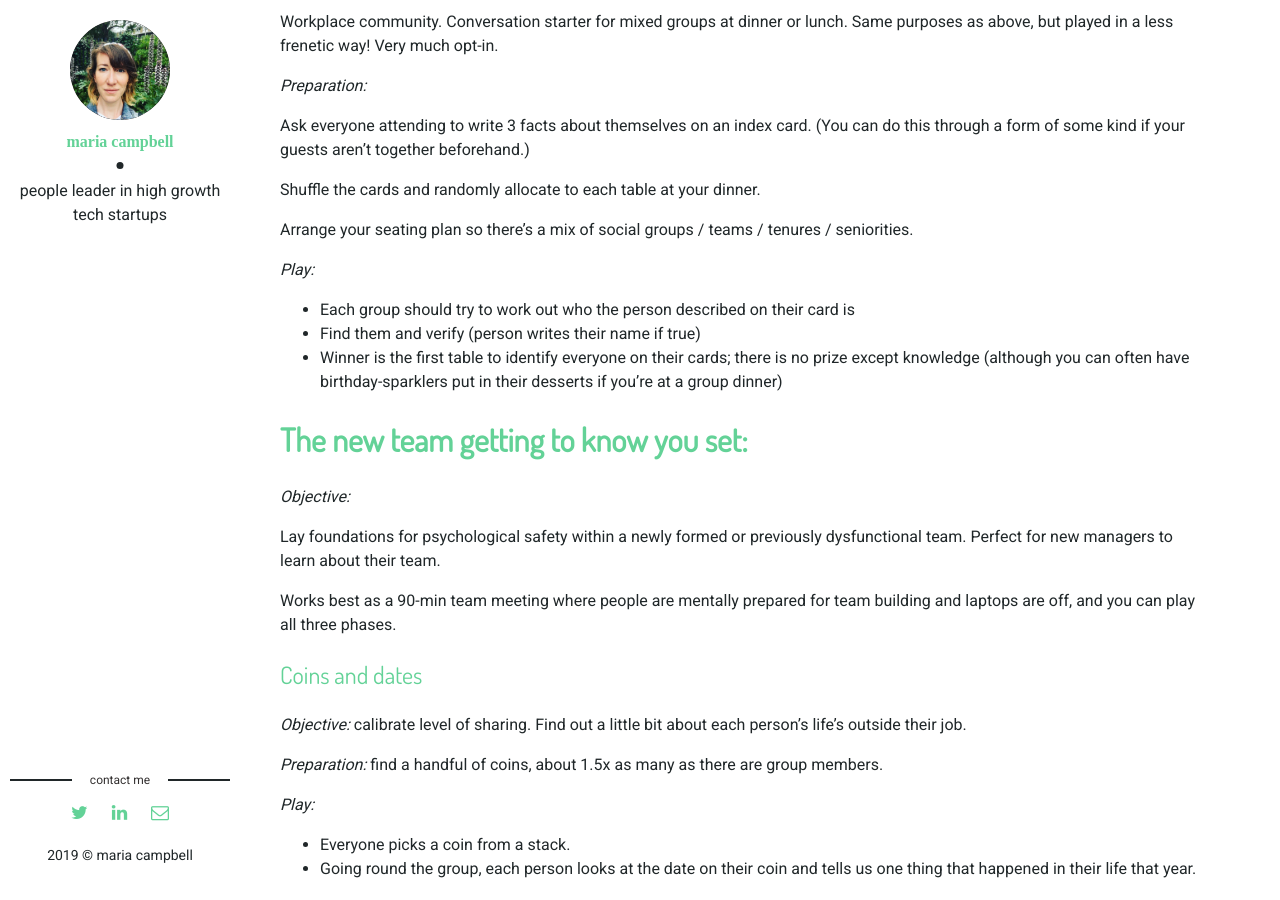
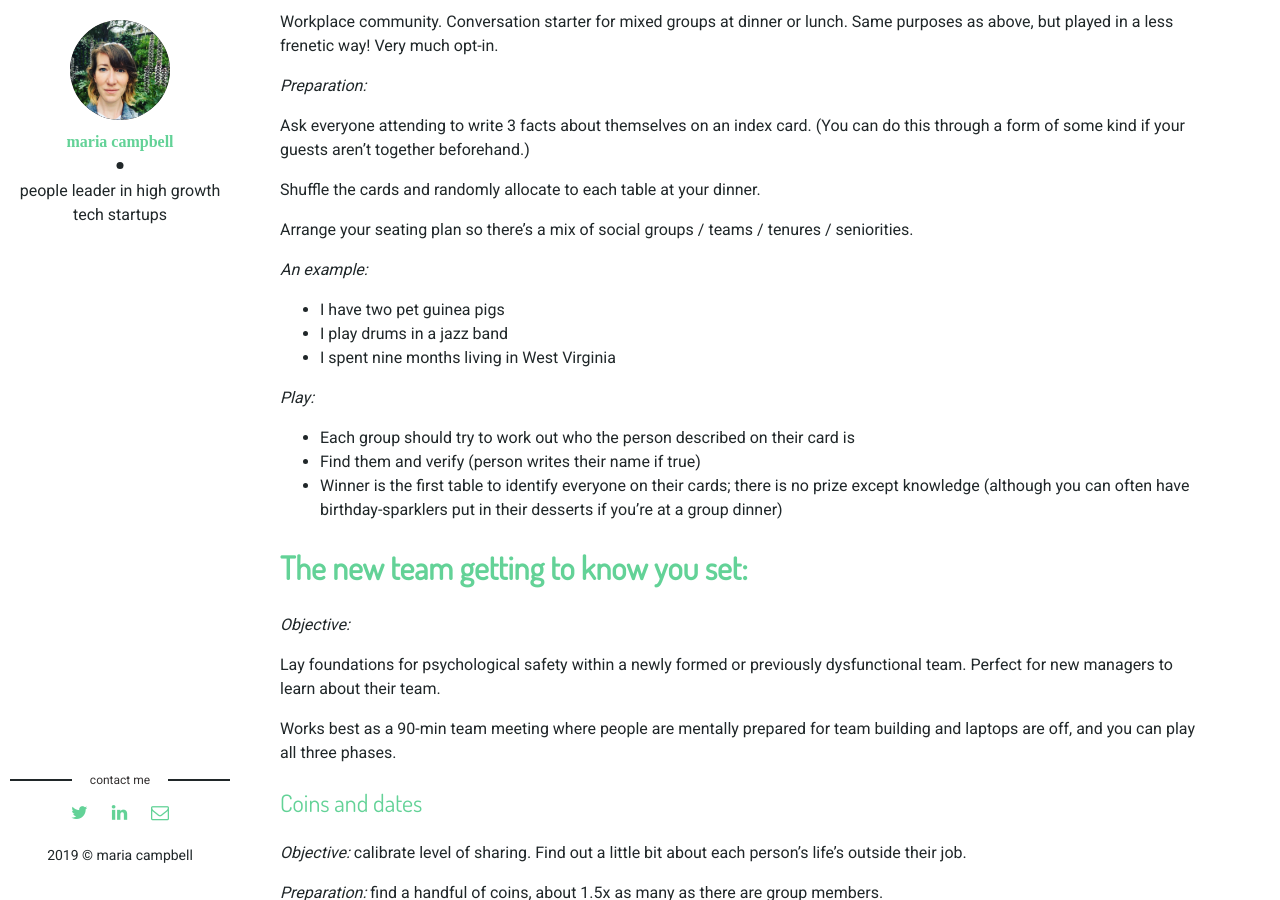
Before and after one commit to moyni/moyni.github.io, a Jekyll site: the page built from _posts/2019-11-26-teambuilding.markdown, in a window 1280 px wide and 900 px high, scrolled down 2407 px. Built offline with Jekyll 4.4.1, drawn with Linux system fonts in a browser that asks for light colours.

Commit message:
adding an example for guess who

```diff
--- a/_posts/2019-11-26-teambuilding.markdown
+++ b/_posts/2019-11-26-teambuilding.markdown
@@ -84,11 +84,18 @@ Shuffle the cards and randomly allocate to each table at your dinner.
 
 Arrange your seating plan so there’s a mix of social groups / teams / tenures / seniorities.
 
+*An example:*
+
+* I have two pet guinea pigs
+* I play drums in a jazz band
+* I spent nine months living in West Virginia
+
 *Play:*
 
-- Each group should try to work out who the person described on their card is
-- Find them and verify (person writes their name if true)
-- Winner is the first table to identify everyone on their cards; there is no prize except knowledge (although you can often have birthday-sparklers put in their desserts if you're at a group dinner)
+* Each group should try to work out who the person described on their card is
+* Find them and verify (person writes their name if true)
+* Winner is the first table to identify everyone on their cards; there is no prize except knowledge (although you can often have birthday-sparklers put in their desserts if you're at a group dinner)
+
 
 # The new team getting to know you set:
 
```
